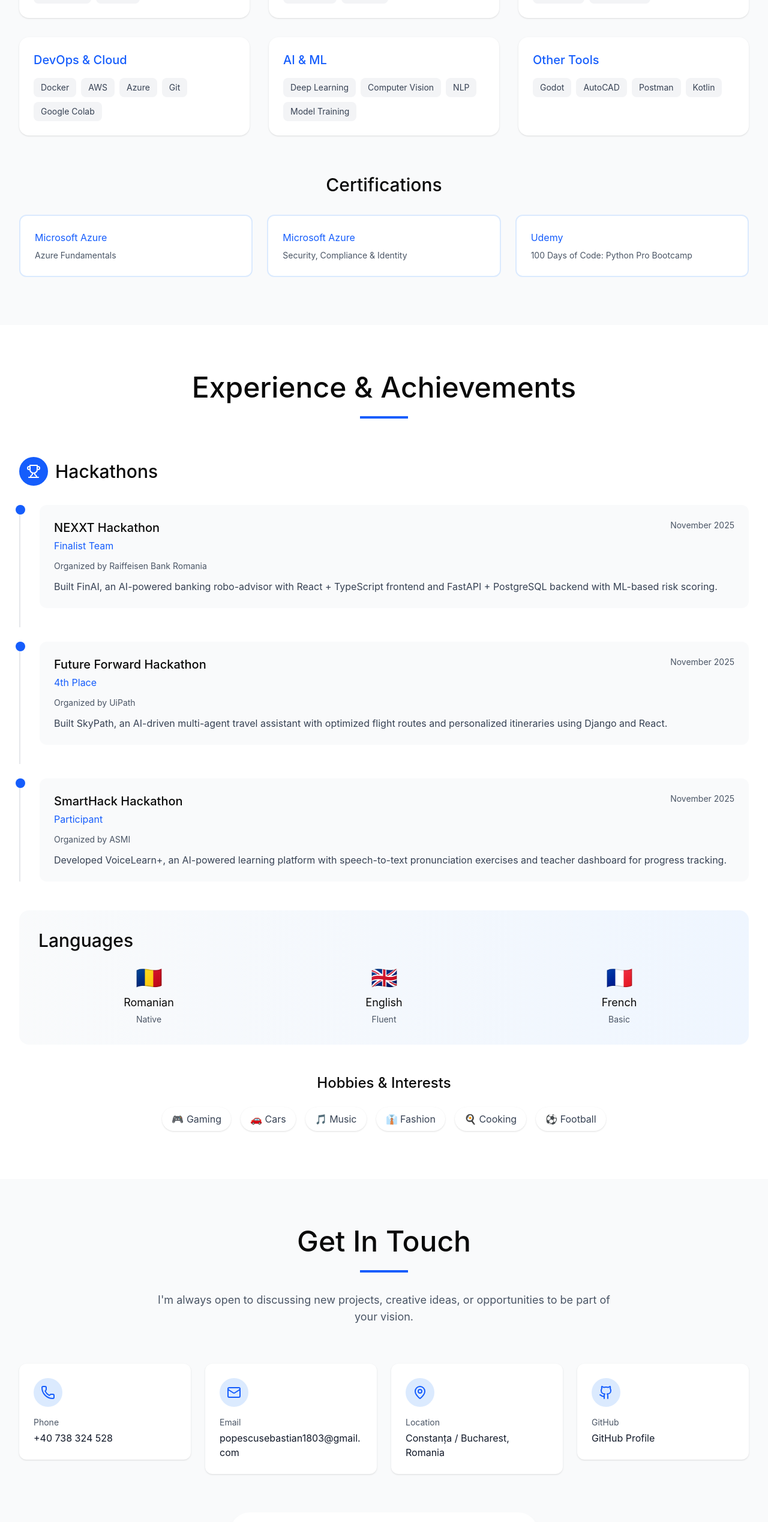
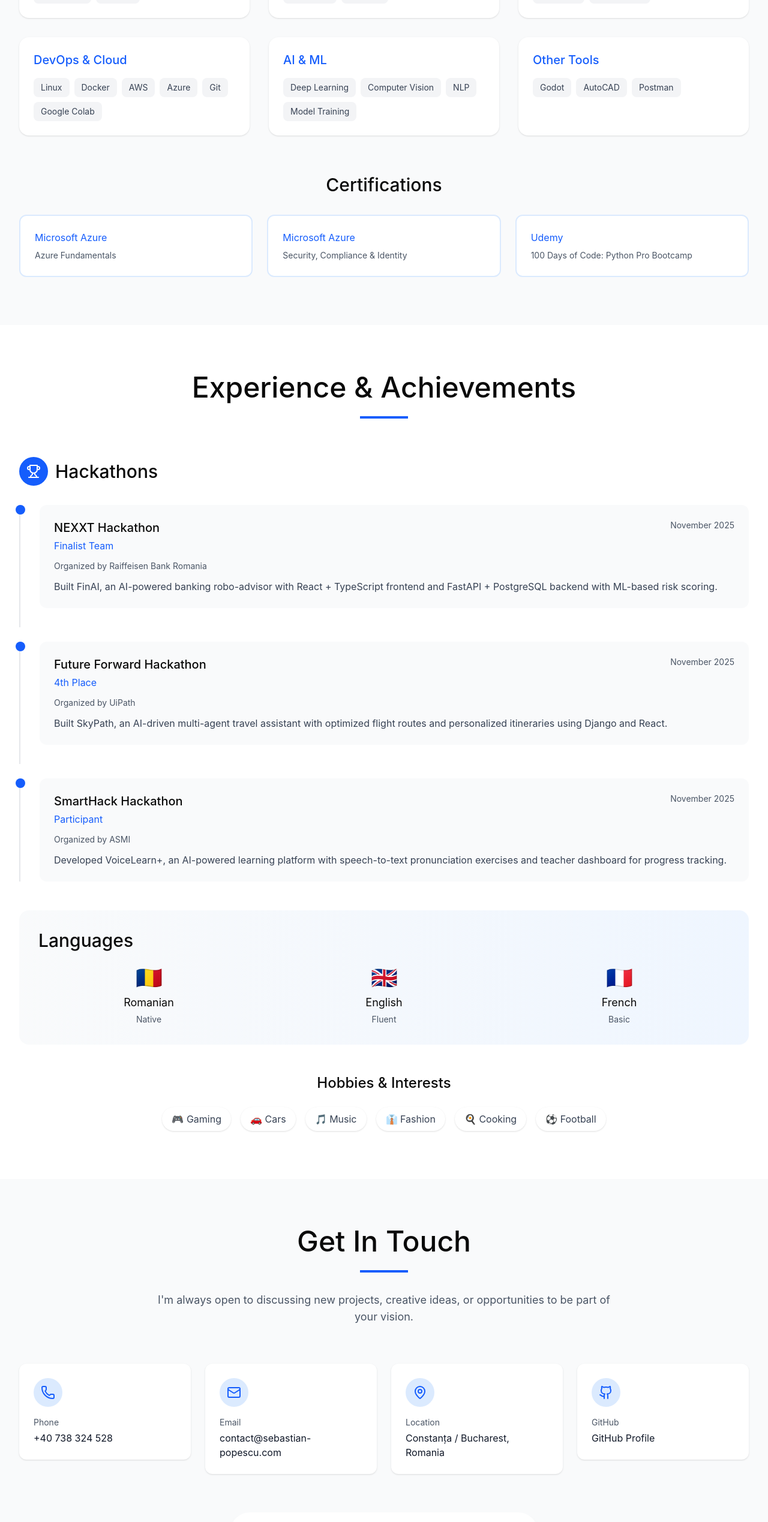
Before and after one commit to sebiisgarb/Popescu-Sebastian, a React (Vite) app: page / in a window 1280 px wide. Shown: the part 2360-4898 px from the top of the page at 60% size. Built offline with nearby package versions, Linux system fonts and the light colour scheme.

Commit message:
small changes

```diff
--- a/src/app/components/Contact.tsx
+++ b/src/app/components/Contact.tsx
@@ -51,8 +51,8 @@ export function Contact() {
     {
       icon: Mail,
       label: 'Email',
-      value: 'popescusebastian1803@gmail.com',
-      href: 'mailto:popescusebastian1803@gmail.com',
+      value: 'contact@sebastian-popescu.com',
+      href: 'mailto:contact@sebastian-popescu.com',
     },
     {
       icon: MapPin,
@@ -64,7 +64,7 @@ export function Contact() {
       icon: Github,
       label: 'GitHub',
       value: 'GitHub Profile',
-      href: 'https://github.com/popescusebastian',
+      href: 'https://github.com/sebiisgarb',
     },
   ];
 
--- a/src/app/components/Skills.tsx
+++ b/src/app/components/Skills.tsx
@@ -21,7 +21,7 @@ export function Skills() {
     },
     {
       title: 'DevOps & Cloud',
-      skills: ['Docker', 'AWS', 'Azure', 'Git', 'Google Colab'],
+      skills: ['Linux', 'Docker', 'AWS', 'Azure', 'Git', 'Google Colab'],
     },
     {
       title: 'AI & ML',
@@ -29,7 +29,7 @@ export function Skills() {
     },
     {
       title: 'Other Tools',
-      skills: ['Godot', 'AutoCAD', 'Postman', 'Kotlin'],
+      skills: ['Godot', 'AutoCAD', 'Postman'],
     },
   ];
 
```
